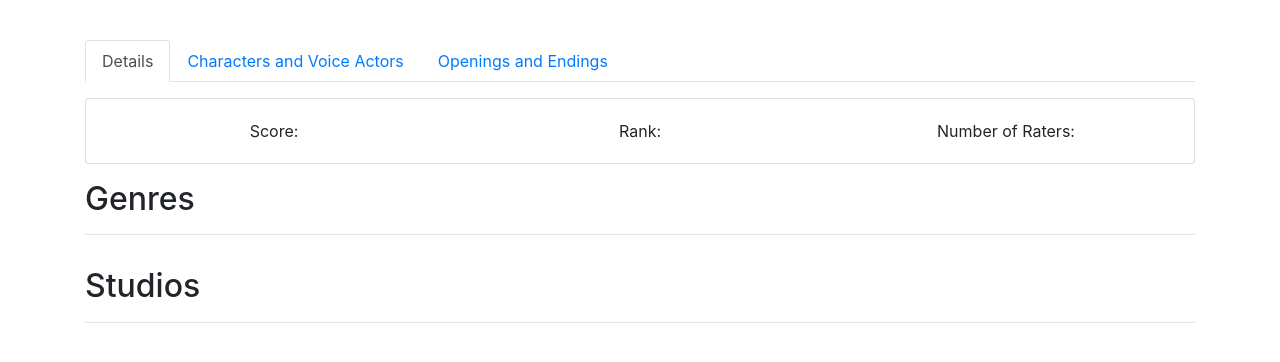
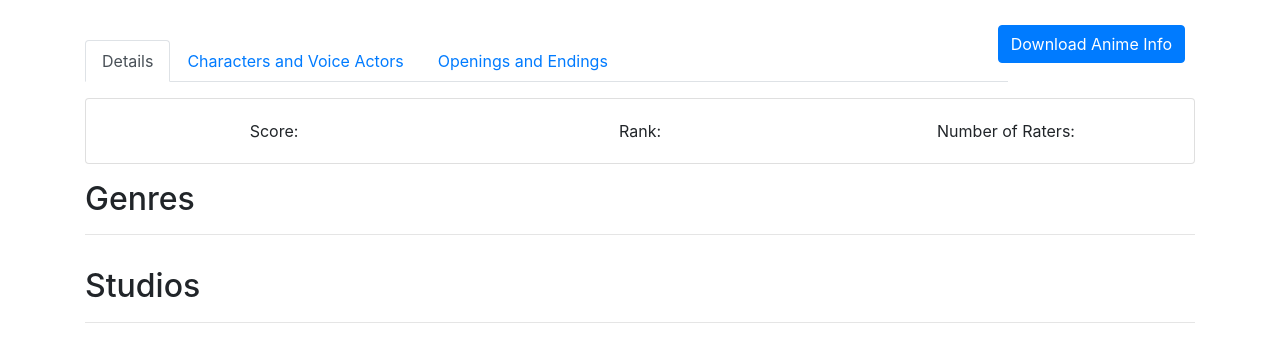
Before and after one commit to FlipGoncalves/Anin3_WebSemantic, a Django app: template WSProject1/app/templates/anime.html in a window 1280 px wide. Shown: the part 56-418 px from the top of the page. Run offline with Django 4.2, Linux system fonts and the light colour scheme; the template is opened without the code that fills it, so the values that code supplies are empty; some libraries are stand-ins or nearby versions.

Commit message:
added features

```diff
--- a/WSProject1/app/templates/anime.html
+++ b/WSProject1/app/templates/anime.html
@@ -4,7 +4,10 @@
 {% block title %}Anime{% endblock %}
 
 {% block content %}
+
+<button class="btn btn-primary" style="float: right; position: relative; top: 25px; right: 10px;">Download Anime Info</button>
 <h1 class="pt-3">{{ data.title }}</h1>
+
 
 <ul class="nav nav-tabs pt-3" role="tablist">
 	<li class="nav-item">
@@ -41,9 +44,13 @@
 		<section>
 			<h2 class="pt-3">Genres</h2>
 			<hr>
+			<div class="row">
 			{% for g in data.genre %}
+				<div class="col-md-auto">
 					<h4><a href="{% url 'genreTitle' genre=g %}" class="badge badge-dark" >{{ g }}</a></h4>
+				</div>
 			{% endfor %}
+			</div>
 		</section>
 		<section>
 			<h2 class="pt-3">Studios</h2>
@@ -70,6 +77,7 @@
 	<div id="openings" class="tab-pane fade" role="tabpanel">
 		<h2 class="pt-3">Openings</h2>
 		<hr>
+		<div class="row">
 			{% for op in data.openings %}
 			<div class="col-sm-3">
 				<div class="card border-primary mb-3" style="max-width: 18rem;">
@@ -80,8 +88,10 @@
 				</div>
 			</div>
 			{% endfor %}
+		</div>
 		<h2 class="pt-3">Endings</h2>
 		<hr>
+		<div class="row">
 		{% for ed in data.endings %}
 		<div class="col-sm-3">
 			<div class="card border-primary mb-3" style="max-width: 18rem;">
@@ -92,6 +102,7 @@
 			</div>
 		</div>
 		{% endfor %}
+		</div>
 	</div>
 </div>
 
--- a/WSProject1/app/views.py
+++ b/WSProject1/app/views.py
@@ -356,6 +356,6 @@
         if res.status_code != 204:
             return render(request, 'insert.html', {'error': "Could not create a new Anime"})
 
-        return render(request, 'insert.html')
+        return render(request, 'insert.html', {'success': "Anime created successfully"})
     else:
         return render(request, 'insert.html')
```
Also changed, not shown: WSProject1/app/templates/insert.html (+11 -0 lines). Lines whose indentation alone changed are shown as unchanged.
